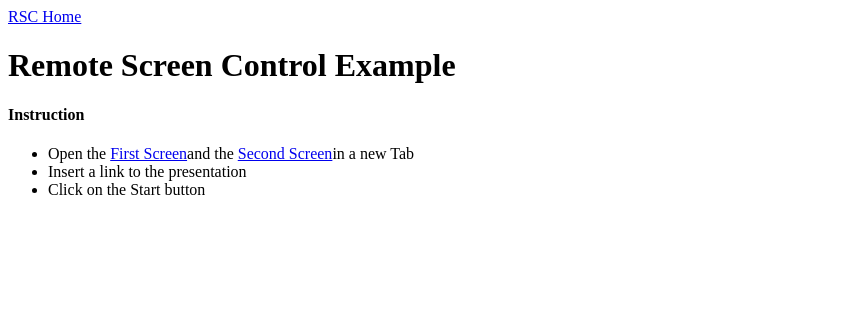
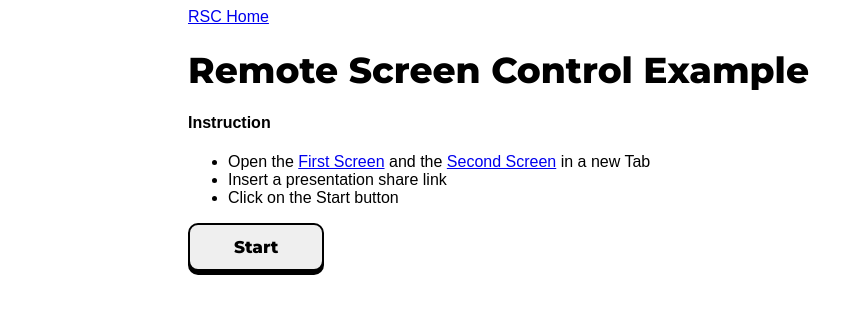
Before and after one commit to TheodoreChe/remote-screen-control, a Next.js app: page / in a window 1280 px wide. Shown: the top 314 px of the page, without its empty margins (0-864 px from the left). Built offline with nearby package versions, Linux system fonts and the light colour scheme.

Commit message:
add simple styles

```diff
--- a/components/Layout/Layout.tsx
+++ b/components/Layout/Layout.tsx
@@ -1,6 +1,7 @@
 import React, { ReactNode } from 'react';
 import Link from 'next/link';
 import Head from 'next/head';
+import styles from 'styles/common.module.css'
 
 type Props = {
     children?: ReactNode;
@@ -8,11 +9,9 @@ type Props = {
 };
 
 export const Layout = ({ children, title = 'RSC' }: Props) => (
-    <>
+    <div className={styles.wrapper}>
         <Head>
             <title>{title}</title>
-            <meta charSet="utf-8" />
-            <meta name="viewport" content="initial-scale=1.0, width=device-width" />
         </Head>
         <header>
             <nav>
@@ -22,5 +21,5 @@ export const Layout = ({ children, title = 'RSC' }: Props) => (
             </nav>
         </header>
         {children}
-    </>
+    </div>
 );
--- /dev/null
+++ b/pages/_app.tsx
@@ -0,0 +1,18 @@
+import * as React from 'react';
+import Head from 'next/head';
+import { AppProps } from 'next/app';
+import 'styles/globals.css';
+
+const App: React.FC<AppProps> = ({ Component, pageProps }: AppProps) => (
+    <>
+        <Head>
+            <title>RSC</title>
+            <link rel="icon" href="/favicon.ico" />
+            <meta charSet="utf-8" />
+            <meta name="viewport" content="minimum-scale=1, initial-scale=1, width=device-width" />
+        </Head>
+        <Component {...pageProps} />
+    </>
+);
+
+export default App;
--- a/pages/index.tsx
+++ b/pages/index.tsx
@@ -1,25 +1,27 @@
 import Link from 'next/link';
 import { Layout } from 'components/Layout';
+import styles from 'styles/common.module.css'
 
 const IndexPage = () => (
     <Layout title="Home | RSC">
-        <h1>Remote Screen Control Example</h1>
+        <h1 className={styles.title}>Remote Screen Control Example</h1>
         <h4>Instruction</h4>
         <ul>
             <li>
                 Open the{' '}
                 <Link href="/screen/first">
                     <a>First Screen</a>
-                </Link>
+                </Link>{' '}
                 and the{' '}
                 <Link href="/screen/second">
                     <a>Second Screen</a>
-                </Link>
+                </Link>{' '}
                 in a new Tab
             </li>
-            <li>Insert a link to the presentation</li>
+            <li>Insert a presentation share link</li>
             <li>Click on the Start button</li>
         </ul>
+        <button className={styles.button}>Start</button>
     </Layout>
 );
 
--- /dev/null
+++ b/styles/common.module.css
@@ -0,0 +1,28 @@
+.wrapper{
+    font-family: sans-serif;
+    max-width: 904px;
+    padding: 0 20px;
+    margin: 0 auto;
+}
+
+.title{
+    font-family: 'Montserrat', sans-serif;
+    font-style: normal;
+    font-weight: 800;
+    font-size: 36px;
+    line-height: 40px;
+}
+
+.button{
+    font-family: Montserrat;
+    font-style: normal;
+    font-weight: 800;
+    font-size: 17px;
+    line-height: 24px;
+    border: 2px solid #000000;
+    box-sizing: border-box;
+    box-shadow: 0px 4px 0px #000000;
+    border-radius: 10px;
+    cursor: pointer;
+    padding: 10px 44px;
+}
--- /dev/null
+++ b/styles/globals.css
@@ -0,0 +1 @@
+@import url('https://fonts.googleapis.com/css2?family=Montserrat:wght@800&display=swap');
```
